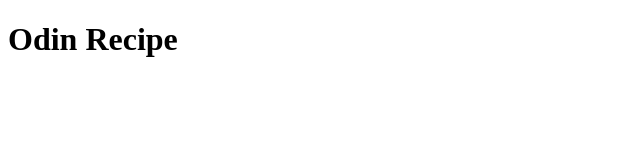
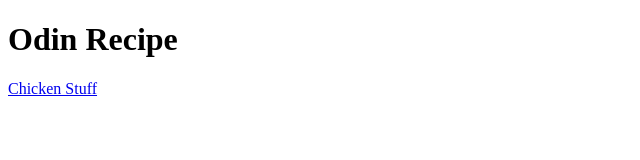
Before and after one commit to dimassalim/odin-recipe, a plain HTML site: page index.html in a window 1280 px wide. Shown: the whole page, without its empty margins (0-640 px from the left). Drawn offline with Linux system fonts and the light colour scheme.

Commit message:
add link to chicken-stuff recipe

```diff
--- a/index.html
+++ b/index.html
@@ -9,6 +9,7 @@
 	<body>
     	<main>
     		<h1>Odin Recipe</h1>
+    		<a href="./recipe/chicken-stuff.html">Chicken Stuff</a>
 		</main>
 	</body>
 </html>
```
Also changed, not shown: recipe/chicken-stuff.html (added).
